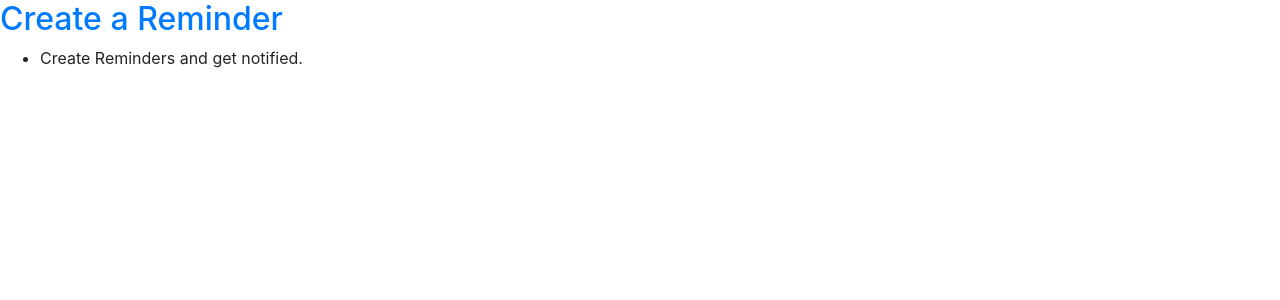
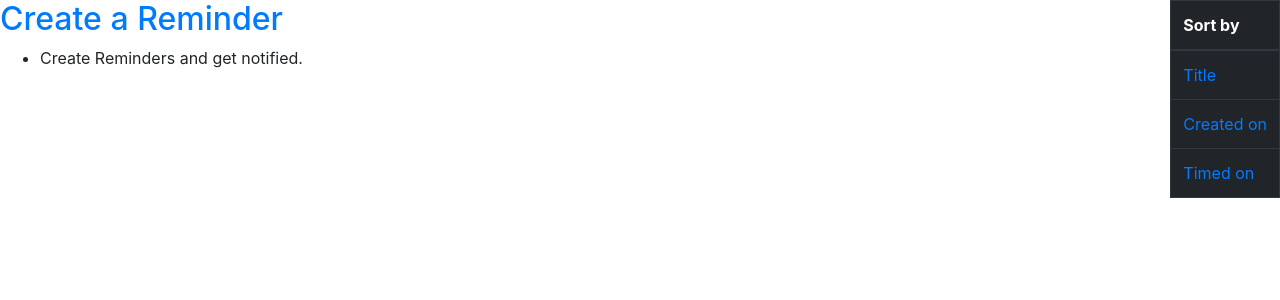
Before and after one commit to anashfire0/quark, a Django app: page /reminders/ in a window 1280 px wide. Shown: the part 56-356 px from the top of the page. Run offline with Django 3.2, Linux system fonts and the light colour scheme; the visitor is signed in with stand-in values (Sample User, id 1); data that the repository does not hold is empty; parts of the project's set-up code (start-up, migrations or seed data) failed here and were passed over; some libraries are stand-ins or nearby versions.

Commit message:
sortby implemented

```diff
--- a/reminder/models.py
+++ b/reminder/models.py
@@ -13,7 +13,7 @@ class ReminderManager(models.Manager):
         from django.db import connection
         with connection.cursor() as cursor:
             cursor.execute('''
-                select user_id, title, text, created_on, timed_on, reminded_count, abs(extract(epoch from (current_timestamp)) - extract(epoch from (timed_on))) as recent
+                select user_id, title, slug, text, created_on, timed_on, reminded_count, abs(extract(epoch from (current_timestamp)) - extract(epoch from (timed_on))) as recent
                     from reminder_reminder as rems
                     right join users_customuser as users
                     on rems.user_id=users.id
@@ -23,9 +23,9 @@ class ReminderManager(models.Manager):
             for row in cursor.fetchall():
                 if None in row:
                     continue
-                p = self.model(user=CustomUser.objects.get(id=row[0]),title=row[1], text=row[2], created_on=row[3],
-                    timed_on=row[4], reminded_count=row[5])
-                p.recent = row[6]
+                p = self.model(user=CustomUser.objects.get(id=row[0]),title=row[1],slug=row[2], text=row[3], created_on=row[4],
+                    timed_on=row[5], reminded_count=row[6])
+                p.recent = row[7]
                 result_list.append(p)
         return result_list
 
--- a/reminder/templates/reminder/reminder_list.html
+++ b/reminder/templates/reminder/reminder_list.html
@@ -5,6 +5,28 @@
 {% endblock title %}
 
 {% block content %}
+<div class="sticky-top float-right">
+	<table class="table table-dark table-bordered ">
+		<thead class="thead-dark">
+			<tr>
+				<th>
+				Sort by
+				</th>
+			</tr>
+		</thead>
+		<tbody>
+			<tr>
+				<td><a href="?sort_by=title">Title</a></td>
+			</tr>
+			<tr>
+				<td><a href="?sort_by=created_on">Created on</a></td>
+			</tr>
+			<tr>
+				<td><a href="?sort_by=timed_on">Timed on</a></td>
+			</tr>
+		</tbody>
+	</table>
+</div>
 <h2><a href="{% url 'reminder:create_reminder' %}">Create a Reminder</a></h2>
 
 	{% for message in messages %}
--- a/reminder/views.py
+++ b/reminder/views.py
@@ -27,15 +27,18 @@ class ReminderListView(LoginRequiredMixin, generic.ListView):
 
     def get(self, request, *args, **kwargs):
         # raka.apply_async(('Kan hai re raka',), countdown=2)
-        self.queryset = get_user(request).reminders.all()
+        sort_by = request.GET.get('sort_by', 'timed_on')
+        self.queryset = get_user(request).reminders.order_by(sort_by)
         return super().get(request, *args, **kwargs)
 
 
 class ReminderDetailView(LoginRequiredMixin, generic.DetailView):
-    model = Reminder
     template_name = 'reminder/reminder_detail.html'
     context_object_name = 'reminder'
 
+    def get(self, request, slug, *args, **kwargs):
+        self.queryset = get_user(request).reminders.all()
+        return super().get(request, slug, *args, **kwargs)
 
 class CreateReminderView(LoginRequiredMixin, ContextMixin, generic.View):
     template_name = 'reminder/create_reminder.html'
@@ -76,7 +79,7 @@ class EditReminderView(LoginRequiredMixin, generic.TemplateView):
 
     def get(self, request, slug, *args, **kwargs):
         user = get_user(request)
-        obj = self.model.objects.get(slug=slug)
+        obj = user.reminders.get(slug=slug)
         initial = {'user': obj.user,
                    'title': obj.title,
                    'text': obj.text,
@@ -118,12 +121,12 @@ class DeleteReminderView(LoginRequiredMixin, generic.TemplateView):
     success_url = reverse_lazy('reminder:reminder_list')
 
     def get(self, request, slug, *args, **kwargs):
-        obj = get_object_or_404(self.model, slug__iexact=slug)
+        obj = get_user(request).reminders.get(slug__iexact=slug)
         return render(request, self.template_name, self.get_context_data(reminder=obj, **kwargs))
 
     def post(self, request, slug, *args, **kwargs):
         if request.POST['to_delete']:
-            self.model.objects.get(slug__iexact=slug).delete()
+            get_user(request).reminders.get(slug__iexact=slug).delete()
             messages.success(request, 'Reminder successfully deleted.')
             return redirect(self.success_url)
         return redirect(reverse_lazy('reminder:reminder_detail', args=[slug]))
```
